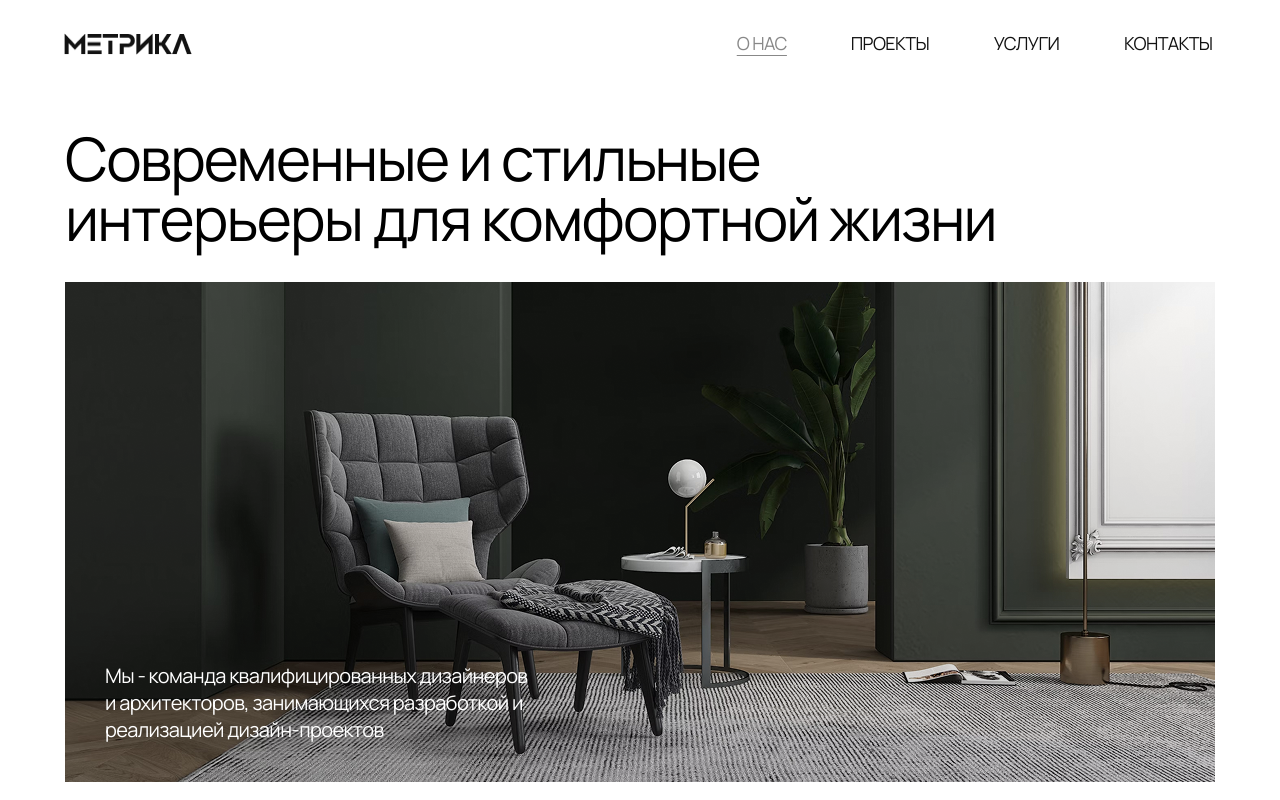
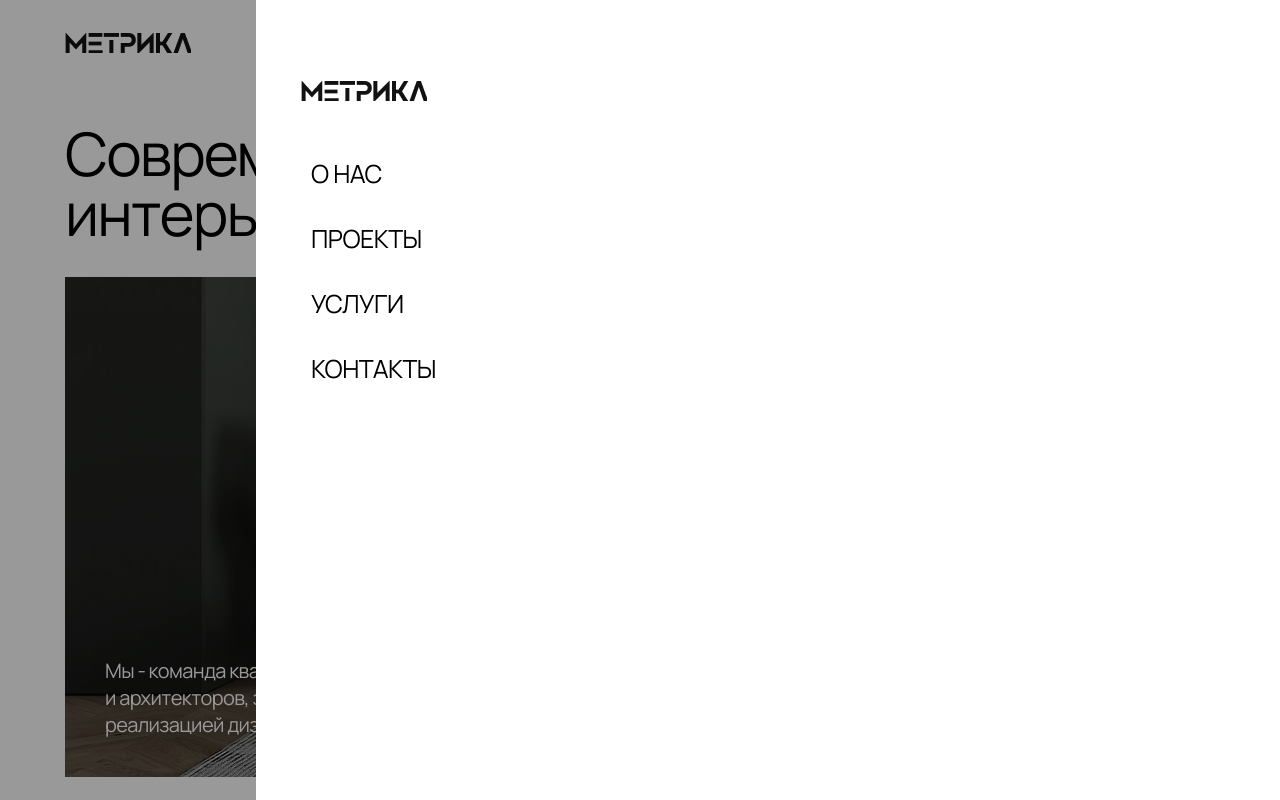
Before and after one commit to bohdanboiko93/metrica-adaptive, a plain HTML site: page index.html in a window 1280 px wide. Shown: the top 800 px of the page. Drawn offline with Linux system fonts and the light colour scheme.

Commit message:
Add files via upload

```diff
--- /dev/null
+++ b/burger.js
@@ -0,0 +1,24 @@
+const BURGER_OPENED_CLASSNAME = 'burger_open';
+const BURGER_BTN_OPENED_CLASSNAME = 'burger-btn_open';
+const BODY_FIXED_CLASSNAME = 'body_fixed';
+
+const bodyNode = document.querySelector('body');
+const burgerNode = document.querySelector('.js-burger');
+const burgerBtnNode = document.querySelector('.js-burger-btn');
+const burgerContentNode = document.querySelector('.js-burger__content')
+
+burgerBtnNode.addEventListener('click', toggleBurger);
+
+burgerNode.addEventListener('click', (event) => {
+    const isClickOutsideContent = !event.composedPath().includes(burgerContentNode)
+
+    if (isClickOutsideContent) {
+        toggleBurger();
+    }
+})
+
+function toggleBurger() {
+    burgerNode.classList.toggle(BURGER_OPENED_CLASSNAME);
+    bodyNode.classList.toggle(BODY_FIXED_CLASSNAME);
+    burgerBtnNode.classList.toggle(BURGER_BTN_OPENED_CLASSNAME);
+}
--- a/index.html
+++ b/index.html
@@ -15,19 +15,33 @@
     <link rel="stylesheet" href="styles/styles.css" />
   </head>
   <body class="body">
-    <nav class="nav">
-      <div class="nav-container">
-        <a class="logo-link" href="/"
-          ><img class="logo-img" src="resources/Metrica.png" alt="logo"
-        /></a>
-        <div class="nav-section">
-          <a href="#about" class="nav-link-about">О НАС</a>
-          <a href="#projects" class="nav-link">ПРОЕКТЫ</a>
-          <a href="#services" class="nav-link">УСЛУГИ</a>
-          <a href="#contacts" class="nav-link">КОНТАКТЫ</a>
+    <header class="header">
+      <div class="nav-section">
+        <div class="logo"></div>
+        <div class="nav-container">
+          <a href="#about" class="nav__link">О НАС</a>
+          <a href="#projects" class="nav__link">ПРОЕКТЫ</a>
+          <a href="#services" class="nav__link">УСЛУГИ</a>
+          <a href="#contacts" class="nav__link">КОНТАКТЫ</a>
+        </div>
+        <div class="js-burger-btn burger-btn">
+          <img src="resources/burger/Group 22.png" alt="line-2" />
         </div>
       </div>
-    </nav>
+    </header>
+    <div class="burger burger_open js-burger">
+      <div class="js-burger__content burger__content">
+        <div class="burger-container">
+          <div class="logo"></div>
+          <div class="burger-nav">
+            <a href="#about" class="burger-nav__link">О НАС</a>
+            <a href="#projects" class="burger-nav__link">ПРОЕКТЫ</a>
+            <a href="#services" class="burger-nav__link">УСЛУГИ</a>
+            <a href="#contacts" class="burger-nav__link">КОНТАКТЫ</a>
+          </div>
+        </div>
+      </div>
+    </div>
     <section>
       <div class="interior">
         <h1 class="interior-title">
@@ -296,6 +310,7 @@
         <p class="footer-bottom">студия дизайна интерьера Метрика — 2023</p>
       </div>
     </footer>
+    <script src="burger.js"></script>
     <script src="gallery.js"></script>
     <script src="popup.js"></script>
   </body>
--- a/styles/nav.css
+++ b/styles/nav.css
@@ -1,46 +1,112 @@
-.nav-container {
-  box-sizing: border-box;
-
-  max-width: 1152px;
-  height: 25px;
+.nav-section {
+  position: relative;
+  max-width: 1150px;
   margin: 0 auto;
-  margin-top: 33px;
+  margin-top: 32px;
+  display: flex;
+  justify-content: space-between;
+  align-items: center;
 }
 
-.logo-link {
-  display: inline-block;
-  margin-right: 542px;
+.nav-container {
+  display: flex;
+  justify-content: space-between;
+  align-items: center;
+  gap: 60px;
 }
 
-.logo-img {
-  display: block;
-  width: 128px;
-  height: 22px;
+.logo {
+  width: 126px;
+  height: 21px;
+  background-image: url("../resources/Metrica.png");
 }
 
-.nav-section {
-  display: inline-block;
-  height: 25px;
-  vertical-align: top;
+.nav__link {
+  font-size: 18px;
+  text-decoration: none;
+  color: #121212;
 }
 
-.nav-link-about {
-  display: inline-block;
-  font-weight: 400;
+.nav-link:hover {
   font-size: 18px;
-  letter-spacing: -0.03em;
   color: rgba(18, 18, 18, 0.5);
   text-decoration: underline;
   text-underline-offset: 5px;
 }
 
-.nav-link {
-  display: inline-block;
-  margin-left: 60px;
-  padding: 1px;
-  font-weight: 400;
-  font-size: 18px;
-  letter-spacing: -0.03em;
+.burger-btn {
+  display: none;
+}
+
+.burger {
+  position: fixed;
+  top: 0;
+  left: 0;
+  width: 100%;
+  height: 100%;
+  display: flex;
+  justify-content: end;
+  background-color: rgba(0, 0, 0, 0.4);
+  opacity: 0;
+  visibility: hidden;
+  transition: all 0.3s ease;
+  z-index: 100;
+}
+
+.burger_open {
+  opacity: 1;
+  visibility: visible;
+}
+
+.burger__content {
+  width: 80%;
+  height: 100%;
+  background-color: #fff;
+  padding-left: 15px;
+  padding-right: 15px;
+}
+
+.burger-container {
+  margin-top: 80px;
+  margin-left: 30px;
+}
+
+.burger-nav {
+  margin-top: 50px;
+  display: flex;
+  flex-direction: column;
+  gap: 20px;
+}
+
+.burger-nav__link {
+  display: block;
+  padding: 10px;
+  font-size: 25px;
+  color: #000;
   text-decoration: none;
-  color: #121212;
 }
+
+@media (max-width: 1199px) {
+  .header {
+    padding-left: 15px;
+    padding-right: 15px;
+  }
+}
+
+@media (max-width: 767px) {
+  .nav-container {
+    display: none;
+  }
+
+  .burger-btn {
+    display: block;
+    z-index: 100;
+    display: flex;
+    flex-direction: column;
+    gap: 10px;
+    background-color: red;
+    background: none;
+    top: 30px;
+    right: 15px;
+  }
+}
```
Also changed, not shown: resources/burger/Group 22.png (added), resources/burger/Line 1.png (added), resources/burger/Line 2.png (added), resources/burger/radix-icons_cross-2.png (added).
